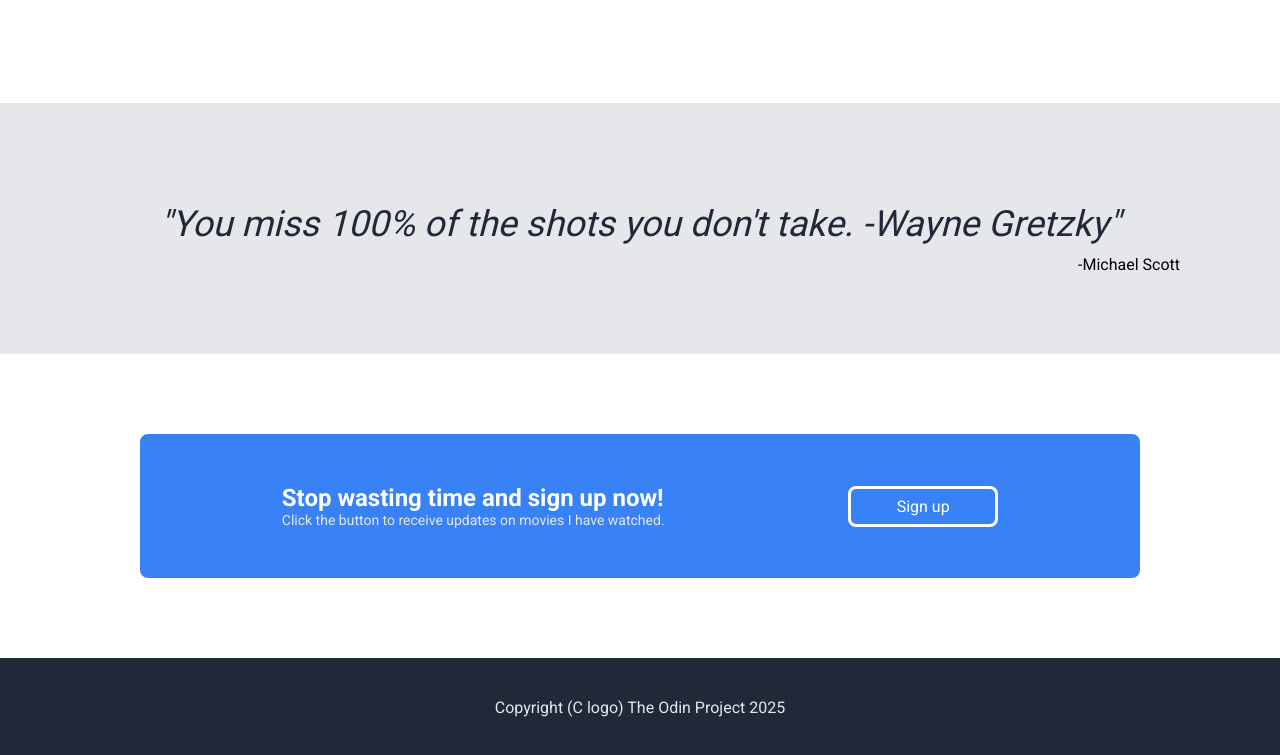
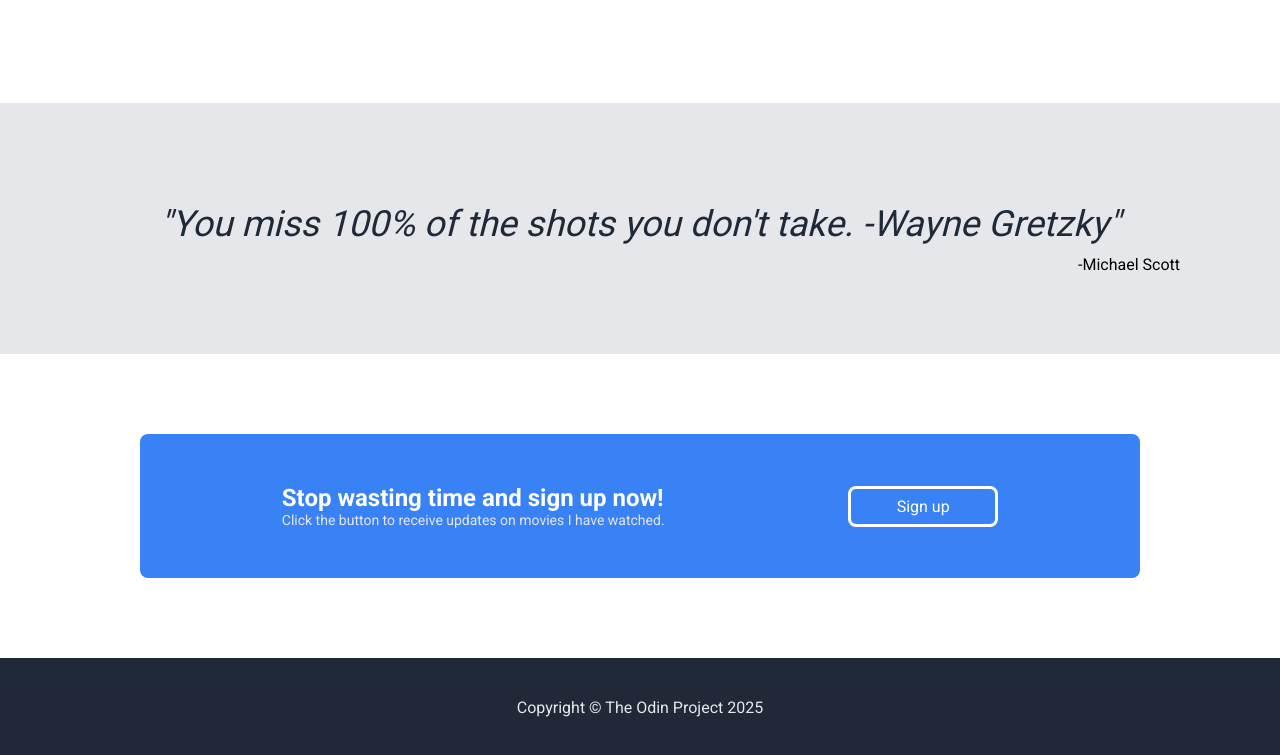
Before and after one commit to mflojo/landing-page, a plain HTML site: page index.html in a window 1280 px wide. Shown: the part 1001-1756 px from the top of the page. Drawn offline with Linux system fonts and the light colour scheme.

Commit message:
Add copyright logo to footer in index

```diff
--- a/index.html
+++ b/index.html
@@ -71,7 +71,7 @@
     </div>
 
     <div class="footer">
-        <div class="footer-text">Copyright (C logo) The Odin Project 2025</div>
+        <div class="footer-text">Copyright &copy; The Odin Project 2025</div>
     </div>
 </body>
 
```
